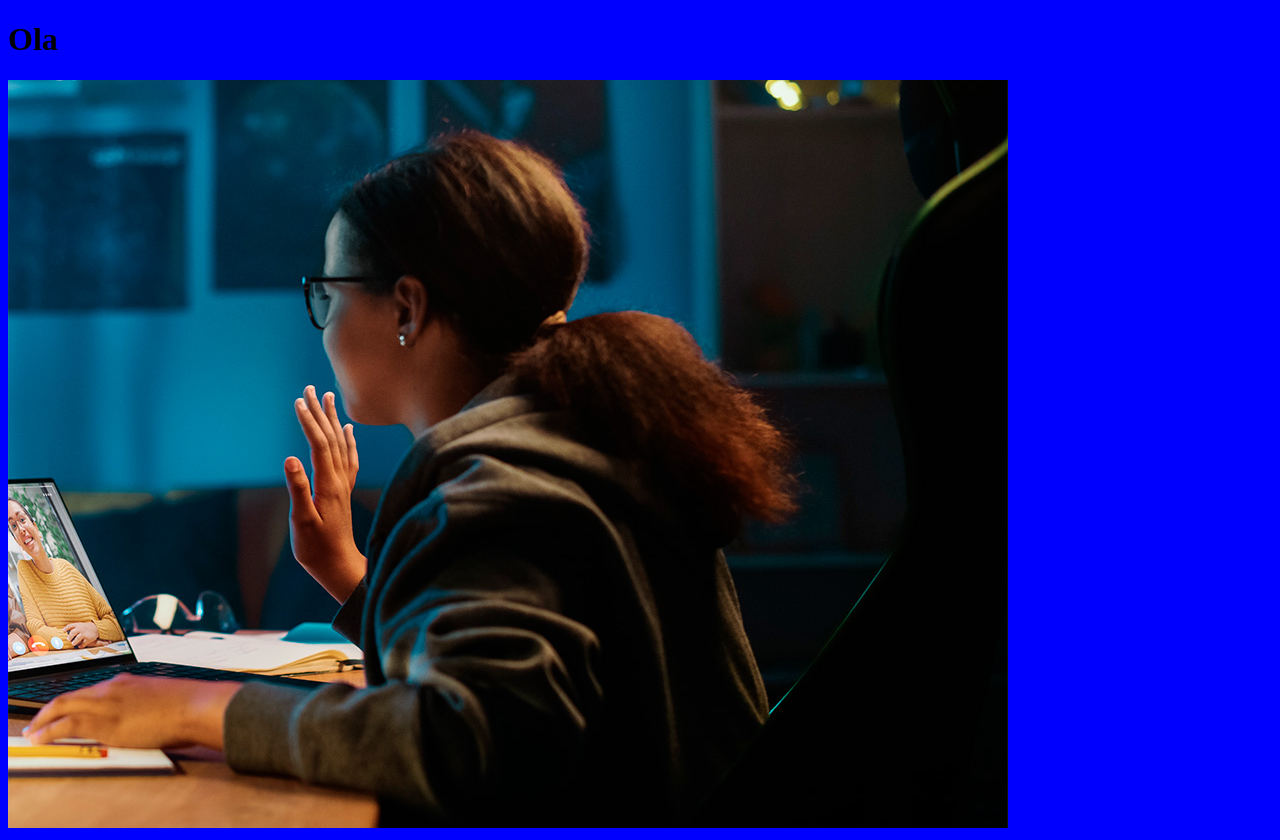
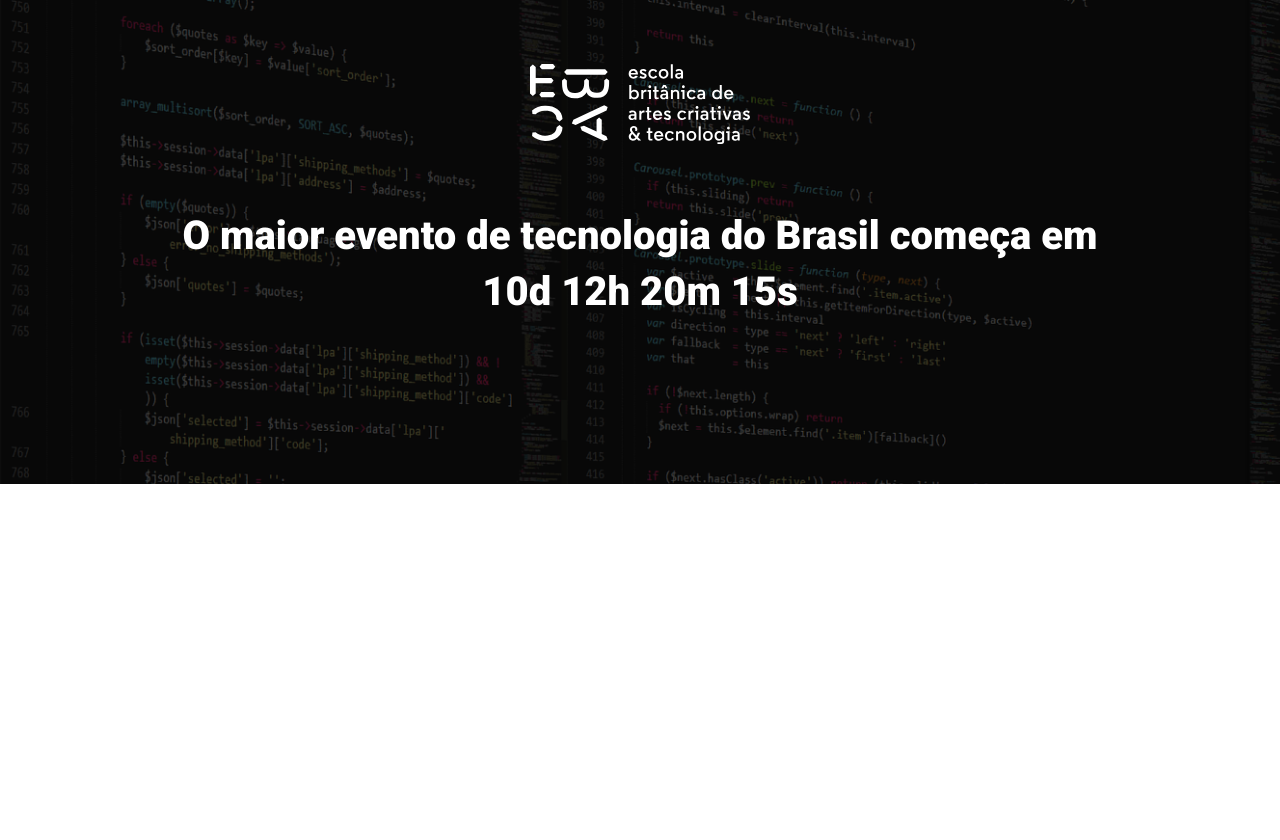
Before and after one commit to JonatasGdeC/ebac_tech_talks, a website built with Parcel: page src/index.html in a window 1280 px wide. After the commit the page ends 800 px from the top, so only its background shows below. Built offline with nearby package versions, Linux system fonts and the light colour scheme.

Commit message:
Criando o hero

```diff
--- a/src/index.html
+++ b/src/index.html
@@ -3,12 +3,23 @@
 <head>
     <meta charset="UTF-8">
     <meta name="viewport" content="width=device-width, initial-scale=1.0">
-    <title>Document</title>
+    <title>EBAC Tech Talks</title>
+
+    <link rel="preconnect" href="https://fonts.googleapis.com">
+    <link rel="preconnect" href="https://fonts.gstatic.com" crossorigin>
+    <link href="https://fonts.googleapis.com/css2?family=Roboto:wght@400;700;900&display=swap" rel="stylesheet">
+
     <link rel="stylesheet" href="./styles/main.scss">
 </head>
 <body>
-    <h1>Ola</h1>
-    <img src="./images/backend.png" alt="">
+    <header class="hero">
+        <div class="container">
+            <img class="hero__logo" src="./images/ebac_logo.svg" alt="Logo EBAC">
+            <p class="hero__text">
+                O maior evento de tecnologia do Brasil começa em 10d 12h 20m 15s
+            </p>
+        </div>
+    </header>
 
     <script src="./scripts/main.js"></script>
 </body>
--- /dev/null
+++ b/src/styles/_hero.scss
@@ -0,0 +1,51 @@
+.hero{
+    padding-top: 64px;
+    padding-bottom: 100px;
+    background-image: url('../images/fundo.png');
+    background-repeat: no-repeat;
+    background-size: cover;
+    position: relative;
+
+    .container{
+        position: relative;
+    }
+
+    &::before{
+        position: absolute;
+        top: 0;
+        left: 0;
+        width: 100%;
+        height: 100%;
+        background-color: #000;
+        content: '';
+        opacity: 0.7;
+    }
+
+    &__logo{
+        display: block;
+        margin: 0 auto;
+        height: 80px;
+    }
+
+    &__text{
+        margin: 64px 0;
+        font-size: 40px;
+        line-height: 56px;
+        font-weight: 800;
+        text-align: center;
+    }
+
+    @media(max-width: 640px){
+        padding: 40px 0;
+
+        &__logo{
+            height: 40px;
+        }
+
+        &__text{
+            font-size: 22px;
+            line-height: 24px;
+            margin: 24px 0;
+        }
+    }
+}
--- a/src/styles/main.scss
+++ b/src/styles/main.scss
@@ -1,3 +1,23 @@
-body{
-    background-color: blue;
+@use 'hero';
+
+*{
+    margin: 0;
+    padding: 0;
+    box-sizing: border-box;
+    font-family: Roboto, sans-serif;
+    color: #fff;
 }
+
+.container{
+    max-width: 960px;
+    width: 100%;
+    margin: 0 auto;
+
+    @media (max-width:640px){
+        max-width: 80%;
+    }
+
+    @media (max-width: 1024px){
+        max-width: 90%;
+    }
+}
```
